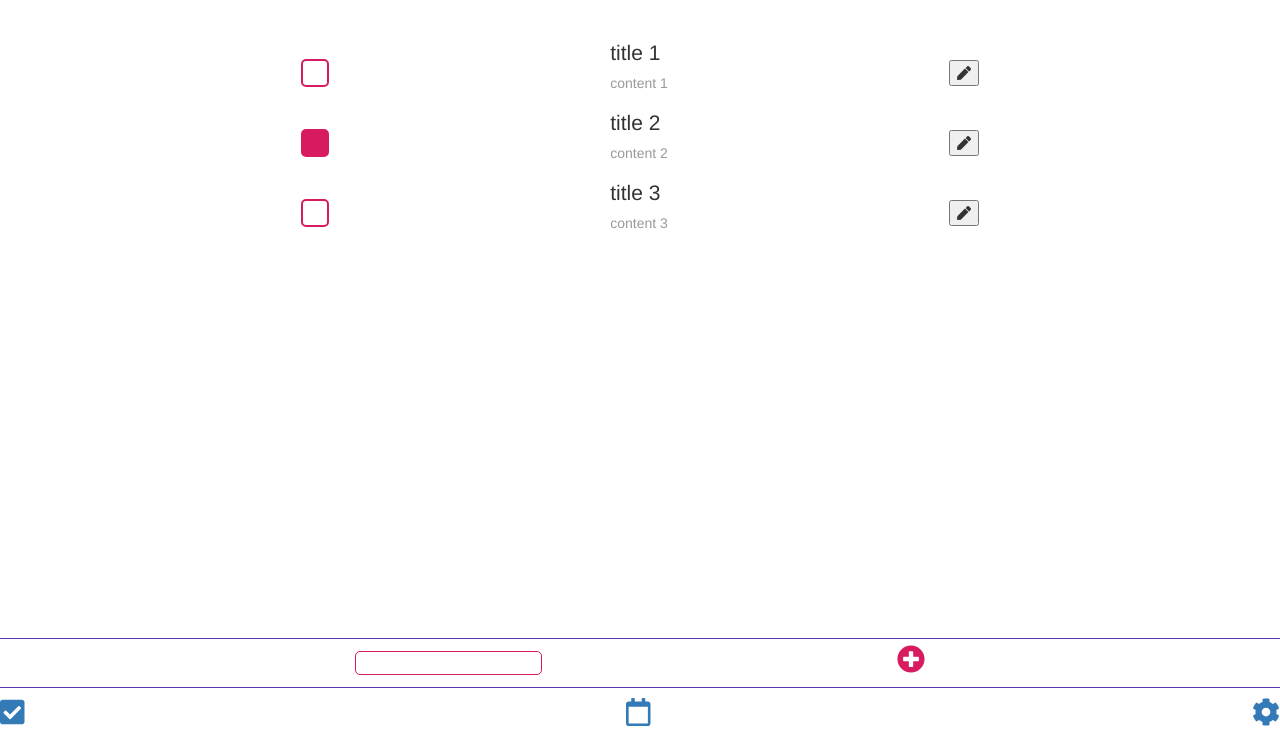
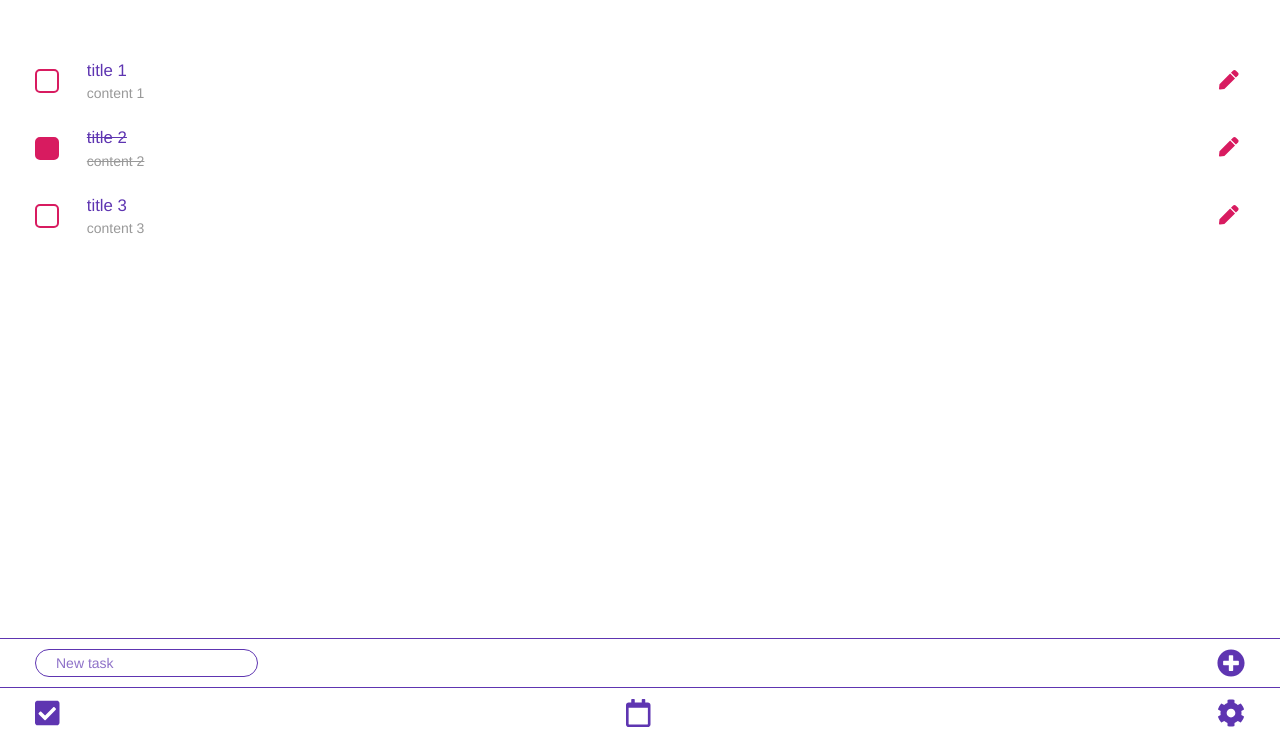
Before and after one commit to GreedHub/AngularJS-Todo, a website with bundled scripts: page index.html in a window 1280 px wide. Shown: the part 62-800 px from the top of the page. Built offline with nearby package versions, Linux system fonts and the light colour scheme.

Commit message:
Improved styling

```diff
--- a/index.html
+++ b/index.html
@@ -42,24 +42,24 @@
       <div class="todo__item" ng-repeat="todo in vm.todos" >
         <div class="todo__check" ng-click="vm.checkTodo(todo.id)" ng-class="{checked:todo.checked}"></div>
         <div class="todo__content">
-          <p class="todo__title" ng-bind="todo.title" ></p>
-          <p class="todo__description" ng-bind="todo.description" ></p>
+          <p class="todo__title" ng-class="{checked:todo.checked}" ng-bind="todo.title" ></p>
+          <p class="todo__description" ng-class="{checked:todo.checked}" ng-bind="todo.description" ></p>
         </div>
-        <button class="todo__remove" ng-click="vm.removeTodo(todo.id)"><i class="fas fa-pen"></i></button>
+        <button class="todo__edit" ng-click="vm.removeTodo(todo.id)"><i class="fas fa-pen"></i></button>
       </div>
 
     </div>
 
     <form class="add-todo" ng-submit="vm.addTodo()">
-      <input type="text" class="add-todo__title" ng-model="vm.newTodoItem.title">
+      <input type="text" class="add-todo__title" ng-model="vm.newTodoItem.title" placeholder="New task">
       <label for="submit"><i class="fas fa-plus-circle"></i></label>
       <input type="submit" id="submit" class="add-todo__submit">
     </form>
 
     <nav>
-      <a><i class="fas fa-check-square"></i></a>
-      <a><i class="far fa-calendar"></i></a>
-      <a><i class="fas fa-cog"></i></a>
+      <a class="active"><i class="fas fa-check-square"></i></a>
+      <a class="active"><i class="far fa-calendar"></i></a>
+      <a class="active"><i class="fas fa-cog"></i></a>
     </nav>
   </div>
 
--- a/js/controller.js
+++ b/js/controller.js
@@ -4,6 +4,9 @@ myApp.controller('appCtrl', function ($scope, $http, $filter, $uibModal, $sce, $
   var vm = this;
 
   vm.initialState = () => {
+
+    let vh = window.innerHeight * 0.01;
+    document.documentElement.style.setProperty('--vh', `${vh}px`);
 
     vm.newTodoItem = {
       title:'',
@@ -109,3 +112,10 @@ myApp.filter('reverse', function() {
     return items.slice().reverse();
   };
 });
+
+
+
+window.addEventListener('resize', () => {
+  let vh = window.innerHeight * 0.01;
+  document.documentElement.style.setProperty('--vh', `${vh}px`);
+});
--- a/sass/default.scss
+++ b/sass/default.scss
@@ -1,8 +1,8 @@
 @import './globals.scss';
 
 :root{
-    margin: none;
-    padding: none;
+    margin: 0px;
+    padding: 0px;
 }
 
 body{
@@ -11,7 +11,8 @@ body{
 
 .grid-container{
     width: 100vw;
-    height: 100vh;
+    height: 100vh; /* Fallback for browsers that do not support Custom Properties */
+    height: calc(var(--vh, 1vh) * 100);
     display: grid;
     grid-template-columns: 1fr;
     grid-template-rows: 80px 1fr;
@@ -49,21 +50,25 @@ body{
     display: flex;
     flex-direction: column;
     align-items: stretch ;
-    padding: 20px;
+    padding: 2.5em;
 
     &__item{
         display: flex;
-        justify-content: space-evenly;
         align-items: center;
         padding:5px 0px;
+        margin-bottom: .8em;
+
+        p{
+            margin: 0px;
+        }
     }
 
     &__check{
         border:solid 2px color(secondary);
         border-radius: 5px;
         background-color: white;
-        width: 2em;
-        height: 2em;
+        width: 1.7em;
+        height: 1.7em;
 
         &.checked{
             background-color: color(secondary);
@@ -71,33 +76,59 @@ body{
     }
 
     &__content{
-        line-height: 20px;
+        line-height: 1.5;
+        margin-left: 2em;
+        flex-grow:1
     }
 
     &__title{
-        font-size: 1.5em;
-        font-weight: medium;
-        color:color(dark-grey);
+        font-size: 1.2em;
+        font-weight: 500;
+        color:color(primary);
+
+        &.checked{
+            text-decoration: line-through;
+        }
     }
 
     &__description{
         color:color(medium-gray);
+
+        &.checked{
+            text-decoration: line-through;
+        }
     }
 
+    &__edit{
+        background-color: transparent;
+        border: none;
+        color: color(secondary);
+        font-size: 1.4em;
+        text-align: right;
+    }
 
 }
 
 .add-todo{
     grid-area:add-todo;
     display: flex;
-    justify-content: space-evenly;
+    justify-content: space-between;
     align-items: center;
     border: solid 1px color(primary);
     border-width: 1px 0px 1px 0px;
+    padding: 0 2.5em;
 
     &__title{
-        border:solid 1px color(secondary);
-        border-radius: 5px;
+        border:solid 1px color(primary);
+        border-radius: 50px;
+        padding: 0px 20px;
+        height: 2em;
+        outline: none;
+    }
+
+    &__title::placeholder{
+        color: color(primary-light);
+        opacity: 1;
     }
 
     &__submit{
@@ -105,8 +136,10 @@ body{
     }
 
     label[for=submit]{
-        color:color(secondary);
+        color:color(primary);
         font-size: 2em;
+        margin-bottom: 0px;
+        line-height: 0px;
     }
 }
 
@@ -115,10 +148,12 @@ body{
     display: flex;
     justify-content: space-between;
     align-items: center;
+    padding: 0 2.5em;
 
     a{
-        color:color(dark-grey);
+        color:color(medium-gray);
         font-size: 2em;
+        line-height: 0px;
     }
 
     a.active{
--- a/sass/globals.scss
+++ b/sass/globals.scss
@@ -1,5 +1,6 @@
 $colors:(
     primary:#5E35B1,
+    primary-light: rgba(94,53,177,.7),
     secondary: #D81B60,
     white: #fff,
     light-gray: #ebebeb,
```
Also changed, not shown: css/default.css, 1 other file.
